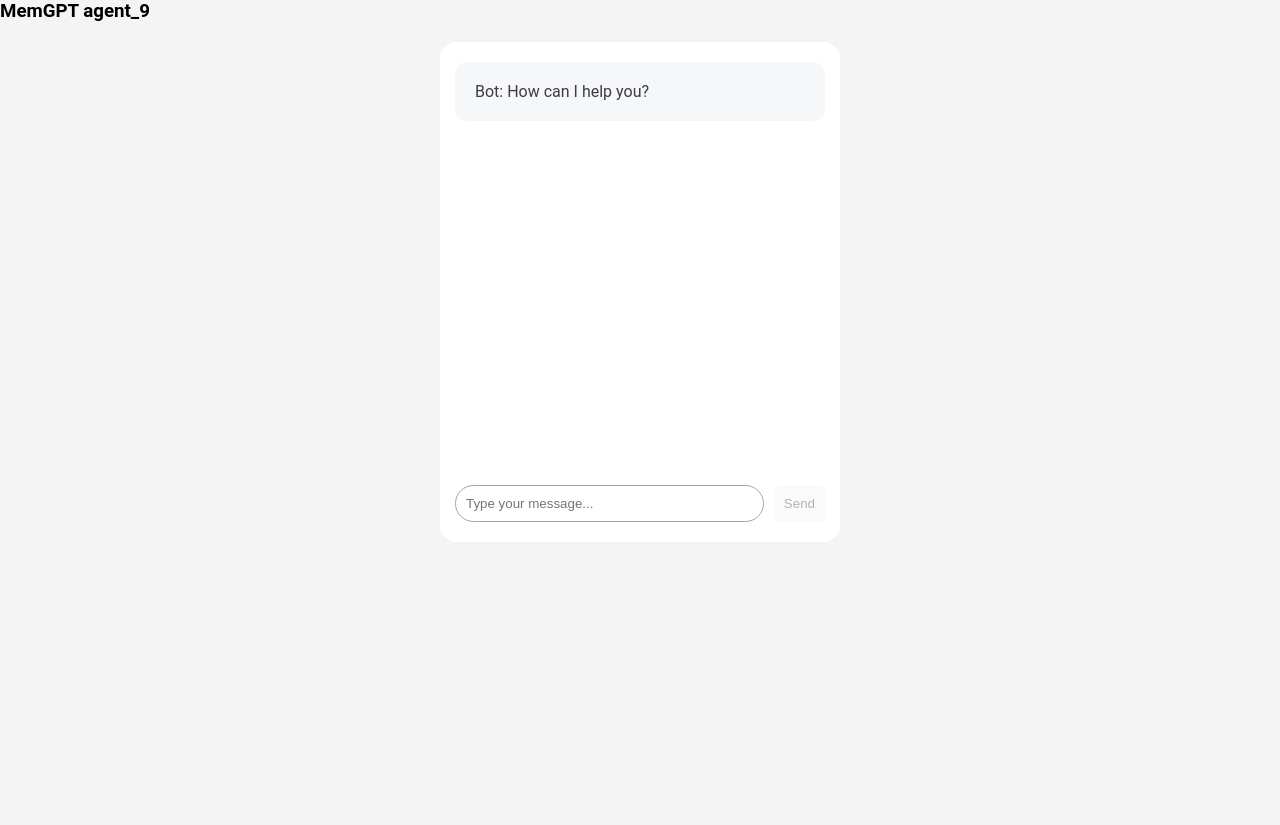
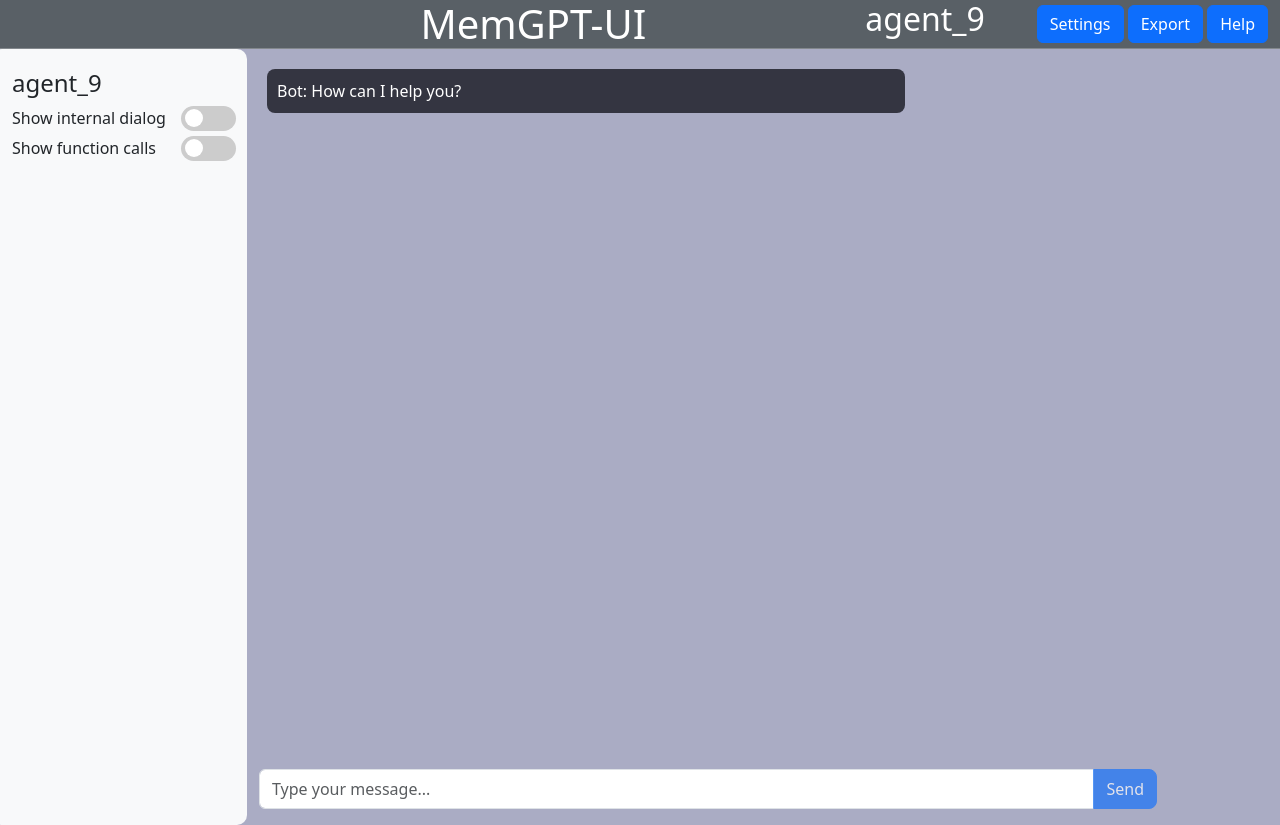
Before and after one commit to jonfleming/MemGPT-UI, a website: page public/index.html in a window 1280 px wide. Before the commit the page ends 800 px from the top, so only its background shows below. Drawn offline with nearby package versions, Linux system fonts and the light colour scheme.

Commit message:
working with MemGPT websocket_server

```diff
--- a/public/index.html
+++ b/public/index.html
@@ -1,29 +1,99 @@
 <!DOCTYPE html>
-<html lang="en" >
-<head>
-  <meta charset="UTF-8">
-  <title>MemGPT UI</title>
-  <link rel="stylesheet" href="./style.css">
-
-</head>
-<body>
-<!-- partial:index.partial.html -->
-<body>
-  <h3>MemGPT agent_9</h3>
-  <div class="chat">
-    <div class="messages">
-      <ul class="message-list">
-
-      </ul>
-      <div class="message-input">
-        <input type="text" placeholder="Type your message..." />
-        <button type="button" class="btn">Send</button>
+<html lang="en">
+  <head>
+    <meta charset="UTF-8" />
+    <meta name="viewport" content="width=device-width, initial-scale=1.0" />
+    <title>Chatbot UI with Sidebar</title>
+    <!-- Bootstrap CSS -->
+    <link
+      href="https://cdn.jsdelivr.net/npm/bootstrap@5.3.0/dist/css/bootstrap.min.css"
+      rel="stylesheet" />
+    <link rel="stylesheet" href="./style.css" />
+  </head>
+  <body>
+    <div class="container-fluid">
+      <!-- Header -->
+      <div class="row heading">
+        <div class="col-md-2"></div>
+        <div class="col-md-6">
+          <span class="h1">MemGPT-UI</span>
+        </div>
+        <div class="col-md-1">
+          <span class="h2">agent_9</span>
+        </div>
+        <div class="col-md-3">
+          <div class="float-end">
+            <button class="btn btn-primary" type="button" id="clear-button">
+              Settings
+            </button>
+            <button class="btn btn-primary" type="button" id="save-button">
+              Export
+            </button>
+            <button class="btn btn-primary" type="button" id="load-button">
+              Help
+            </button>
+          </div>
+        </div>
+        <hr />
+      </div>
+      <div class="row chat-container">
+        <!-- 2 columns - Column 1-->
+        <div class="col-md-2 sidebar">
+          <!-- Sidebar content goes here -->
+          <!-- Rounded switch -->
+          <div class="row">
+            <span class="h4">agent_9</span>
+          </div>
+          <div class="row g-0">
+            <div class="col-md-9">Show internal dialog</div>
+            <div class="col-md-2">
+              <label class="switch">
+                <input type="checkbox" id="internal-dialog" />
+                <span class="slider round"></span>
+              </label>
+            </div>
+          </div>
+          <div class="row g-0">
+            <div class="col-md-9">Show function calls</div>
+            <div class="col-md-2">
+              <label class="switch">
+                <input type="checkbox" id="functioon-call" />
+                <span class="slider round"></span>
+              </label>
+            </div>
+          </div>
+        </div>
+        <!-- 2 columns - Column 2-->
+        <div class="col-md-9">
+          <!-- 2 rows - Row 1 Chat Area -->
+          <div class="row">
+            <div id="chat-area" class="col-md-12 chat-area"></div>
+            <!-- 2 rows - Row 2 Input Area -->
+            <div class="row">
+              <div class="col-md-12 input-group mb-3 input-area">
+                <!-- Input box and send button -->
+                <input
+                  id="user-input"
+                  type="text"
+                  class="form-control"
+                  placeholder="Type your message..."
+                  aria-label="Type your message"
+                  aria-describedby="send-button" />
+                <button
+                  id="send-btn"
+                  class="btn btn-primary"
+                  type="button"
+                  id="send-button">
+                  Send
+                </button>
+              </div>
+            </div>
+          </div>
+        </div>
       </div>
     </div>
-  </div>
-</body>
-<!-- partial -->
-  <script  src="./script.js"></script>
-
-</body>
+    <!-- Bootstrap JS and dependencies (Optional, for interactive elements) -->
+    <script src="https://cdn.jsdelivr.net/npm/bootstrap@5.3.0/dist/js/bootstrap.bundle.min.js"></script>
+    <script src="./script.js"></script>
+  </body>
 </html>
--- a/public/script.js
+++ b/public/script.js
@@ -1,40 +1,102 @@
-const messages = document.querySelector('.message-list')
-const btn = document.querySelector('.btn')
-const input = document.querySelector('input')
-const socketPort = 3001
+const messages = document.getElementById('chat-area')
+const btn = document.getElementById('send-btn')
+const input = document.getElementById('user-input')
+const internalDialogCtl = document.getElementById('internal-dialog')
+const functionCallCtl = document.getElementById('functioon-call')
+const socketPort = 8282
 const socket = new WebSocket(`ws://127.0.0.1:${socketPort}`)
 
 btn.disabled = true
 
 socket.onopen = () => {
   console.log('connected')
+  socket.send(JSON.stringify({type: 'command', command: 'load_agent', name: 'agent_9'}))
   btn.disabled = false
 }
 
-writeLine('Bot', 'How can I help you?', 'item-primary')
-const user = 'Jon'
+writeLine('Bot', 'How can I help you?', 'bot-message')
+let user = 'Jon'
 
 // Button/Enter Key
 btn.addEventListener('click', sendMessage)
-input.addEventListener('keyup', function (e) {if (e.keyCode == 13) sendMessage()})
+input.addEventListener('keyup', function (e) {
+  if (e.key == 'Enter') sendMessage()
+})
 
 // Messenger Functions
 function sendMessage() {
   const msg = input.value
-  socket.send(msg)
+  socket.send(JSON.stringify({type: 'user_message', message: msg, agent_name: 'agent_9'}))
   input.value = ''
-  writeLine(user, msg, 'item-secondary')
+  writeLine(user, msg, 'user-message')
 }
 
 socket.onmessage = function(event) {
   const msg = JSON.parse(event.data)
-  writeLine(msg.from,  msg.message, 'item-primary')
+  const showInternalDialog = internalDialogCtl.checked
+  const showFunctionCall = functionCallCtl.checked
+
+  console.log(msg)
+  switch (msg.type) {
+    case msg.type === 'agent_response_start' || msg.type === 'agent_response_end':
+      writeHr()
+      break
+    case 'command_response':
+      writeLine(msg.type,  msg.message || msg.status, 'bot-function small')
+      break
+    case 'agent_response':
+      switch (msg.message_type) {
+        case 'function_message':
+          if (showFunctionCall) {
+            const functionName = msg.message.split('(')
+            msg.message = functionName[0].includes('send_message') ? functionName[0]+ '()' : msg.message
+            if (msg.message && !msg.message.includes('Success: None')) {
+              writeLine('', msg.message, 'bot-function small')
+            }
+          }
+
+          break
+        case 'internal_monologue':
+          if (showInternalDialog) {
+            writeLine('',  msg.message, 'bot-thought')
+          }
+
+          break
+        default:
+          writeLine(msg.type,  msg.message || msg.status, 'bot-message')
+
+      }
+  }
 }
 
 function writeLine(user, text, className) {
-  const message = document.createElement('li')
-  message.classList.add('message-item', className)
-  message.innerHTML = user + ': ' + text
-  messages.appendChild(message)
+  if (text && text != 'Success: None') {
+    const container = document.createElement('div')
+    container.classList.add('message-container')
+    const message = document.createElement('div')
+    addClass(message, className)
+    message.innerHTML = user + ': ' + text
+    container.appendChild(message)
+    messages.appendChild(container)
+    messages.scrollTop = messages.scrollHeight
+  }
+}
+
+function writeHr() {
+  const hr = document.createElement('hr')
+  messages.appendChild(hr)
   messages.scrollTop = messages.scrollHeight
 }
+
+function addClass(element, className) {
+  element.classList.add('message')
+  const classNames = className.split(' ')
+
+  if (Array.isArray(classNames)) {
+    classNames.forEach((c) => {
+      element.classList.add(c)
+    })
+  } else {
+    element.classList.add(className)
+  }
+}
--- a/public/style.css
+++ b/public/style.css
@@ -1,86 +1,160 @@
-/* screen configs */
-* {
-  box-sizing: border-box;
-  padding: 0;
-  margin: 0;
+body {
+  background-color: #aaacc4;
+  overflow: hidden;
 }
 
-body {
-  background-color: #f4f4f4;
-  font-family: 'Roboto', sans-serif;
+/* Chat area */
+.chat-container {
+  display: flex;
+  height: 90vh;
+  margin-left: 0;
 }
 
-ul { list-style: none; }
-
-h1 {
-  text-transform: uppercase;
-  margin: 0 auto;
-  padding: 20px;
-  text-align: center;
-  color: #3c3c3e;
+.input-area {
+  height: 5vh;
+  background-color: #aaacc4;
 }
 
-/* chatbox */
-.chat {
-  max-width: 400px;
-  min-height: 400px;
-  background-color: #fff;
-  padding-right: 15px;
-  padding-left: 15px;
-  margin: 20px auto;
-  border-radius: 1rem;
+.sidebar {
+  background-color: #f8f9fa;
+  margin: 0 0 0 -20px;
+  padding: 20px 10px 0px 20px;
+  border-radius: 10px;
+  min-width: 255px;
 }
 
-/* messages */
-.messages {
-  display: flex;
-  flex-direction: column;
-  justify-content: space-between;
-  height: 500px;
+.chat-area {
+  flex: 1;
+  padding: 20px;
+  height: 90vh;
+  overflow-y: auto;
+  background-color: #aaacc4;
 }
 
-.message-list {
-  overflow-y: scroll;
-  max-height: 500px;
+.message-container {
+  margin-bottom: 5px;
 }
 
-.message-item {
-  padding: 20px;
-  border-radius: 0.75rem;
-  margin: 20px 0;
+.message {
+  padding: 10px;
+  border-radius: 8px;
+  max-width: 70%;
 }
 
-.message-item:last-child {
+.user-message {
+  background-color: #495056;
+  color: #fff;
+  align-self: flex-end;
+  margin-left: 30px;
+}
+
+.bot-message {
+  background-color: #343541;
+  color: #fff;
+  align-self: flex-start;
+}
+
+.bot-thought {
+  background-color: #343541;
+  color: yellow;
+  align-self: flex-start;
+}
+
+.bot-function {
+  background-color: #343541;
+  color: lightblue;
+  align-self: flex-start;
+}
+
+.small {
+  font-size: 0.7em;
+}
+
+.settings {
+  border-radius: 10px;
+  background-color: #f8f9fa;
+}
+
+.btn {
+  margin-top: 5px;
+}
+
+.input-area .btn {
+  border-radius: 8px;
+  margin: 0 5px 0 5px;
+  padding-right: 0 5px 0 5px;
+}
+
+.heading {
+  color: white;
+  text-align: center;
+  background-color: #596066;
+}
+
+.heading hr {
   margin-bottom: 0;
 }
 
-.item-primary {
-  background-color: #f6f7f8;
-  color: #3c3c3e;
+/* The switch - the box around the slider */
+.switch {
+  position: relative;
+  display: inline-block;
+  width: 55px; /*60px */
+  height: 25px; /* 34px */
+  margin-bottom: 5px;
 }
 
-.item-secondary {
-  background-color: #5ccad7;
-  color: #fff;
+/* Hide default HTML checkbox */
+.switch input {
+  opacity: 0;
+  width: 0;
+  height: 0;
 }
 
-/* messages input */
-.message-input {
-  display: flex;
-  padding: 20px 0;
+/* The slider */
+.slider {
+  position: absolute;
+  cursor: pointer;
+  top: 0;
+  left: 0;
+  right: 0;
+  bottom: 0;
+  background-color: #ccc;
+  -webkit-transition: .4s;
+  transition: .4s;
 }
 
-.message-input input {
-  width: 100%;
-  padding: 10px;
-  border-radius: 2rem;
-  border: 1px solid #a5a5a5;
+.slider:before {
+  position: absolute;
+  content: "";
+  height: 18px; /* 26px */
+  width: 18px; /*26px */
+  left: 4px;
+  bottom: 4px;
+  background-color: white;
+  -webkit-transition: .4s;
+  transition: .4s;
 }
 
-.message-input button {
-  padding: 10px;
-  margin-left: 10px;
-  border-radius: 5px;
-  border: none;
-  cursor: pointer;
+input:checked + .slider {
+  background-color: #2196F3;
 }
+
+input:focus + .slider {
+  box-shadow: 0 0 1px #2196F3;
+}
+
+input:checked + .slider:before {
+  -webkit-transform: translateX(26px);
+  -ms-transform: translateX(26px);
+  transform: translateX(26px);
+}
+
+/* Rounded sliders */
+.slider.round {
+  border-radius: 34px;
+}
+
+.slider.round:before {
+  border-radius: 50%;
+}
--- a/server.js
+++ b/server.js
@@ -18,7 +18,7 @@
 })
 
 ws.on('connection', (socket) => {
-    console.log(`New connection test: ${socket.id}`)
+    console.log(`New connection`)
 
     socket.on('message', (data) => {
         console.log(`New message from ${socket.id}: ${data}`)
```
Also changed, not shown: public/chat.html (deleted, +0 -81 lines), public/chatgpt.html (deleted, +0 -110 lines).
